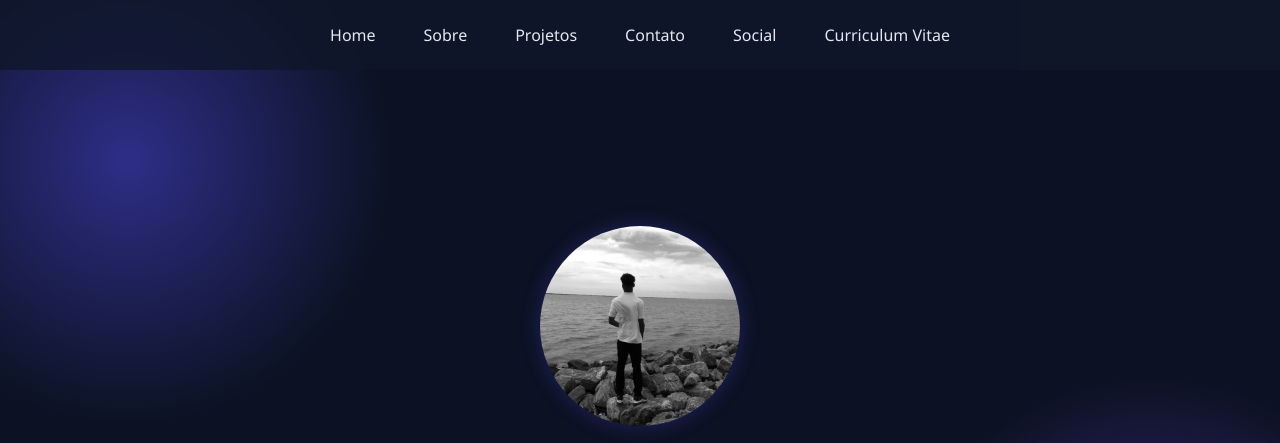
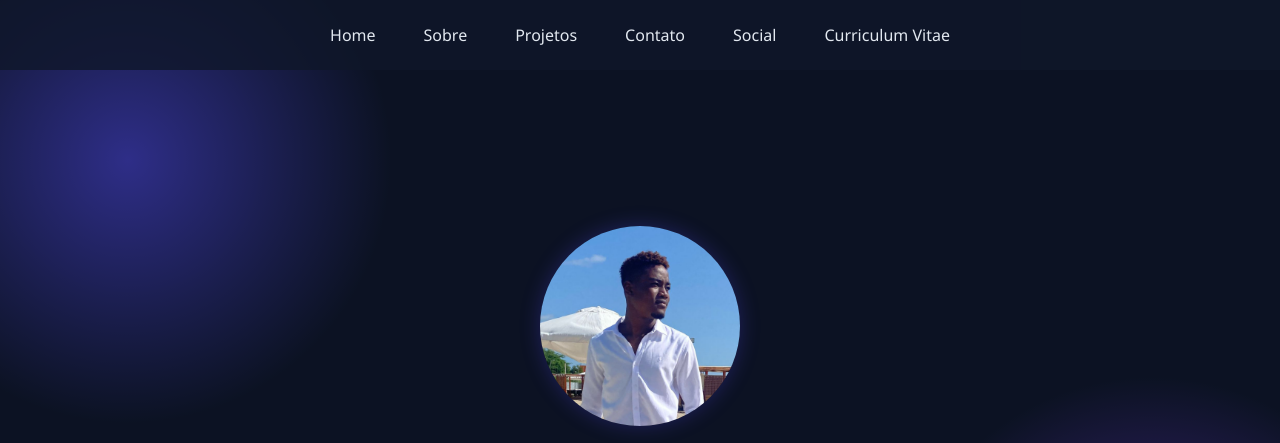
Before and after one commit to RICX-FN/Portf-lio, a plain HTML site: page index.html in a window 1280 px wide. Shown: the top 443 px of the page. Drawn offline with Linux system fonts and the light colour scheme.

Commit message:
mudança na foto de perfil

```diff
--- a/index.html
+++ b/index.html
@@ -37,7 +37,7 @@
     </nav>
 
     <main id="inicio" class="cabecalho">
-        <img src="./img/foto-perfil.jpg" alt="foto de foto-perfil" class="foto-perfil">
+        <img src="./img/eu.png" alt="foto de foto-perfil" class="foto-perfil">
         <h1>Ricardo Bernardo</h1>
         <p class="cabecalho-sub-titulo">Desenvolvedor Front-end</p>
     </main>
```
